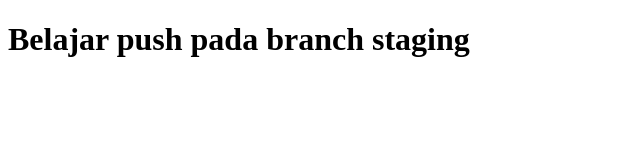
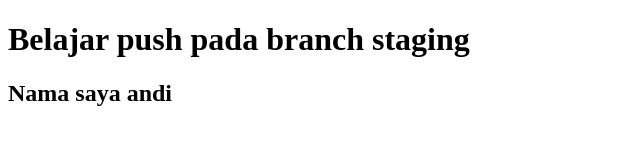
Before and after one commit to andiputrakusuma/belajar-niomic, a plain HTML site: page header.html in a window 1280 px wide. Shown: the whole page, without its empty margins (0-640 px from the left). Drawn offline with Linux system fonts and the light colour scheme.

Commit message:
Menambahkan elemen h2 pada file header.html

```diff
--- a/header.html
+++ b/header.html
@@ -8,6 +8,7 @@
 <body>
 
     <h1>Belajar push pada branch staging</h1>
+    <h2>Nama saya andi</h2>
 
 </body>
 </html>
```
